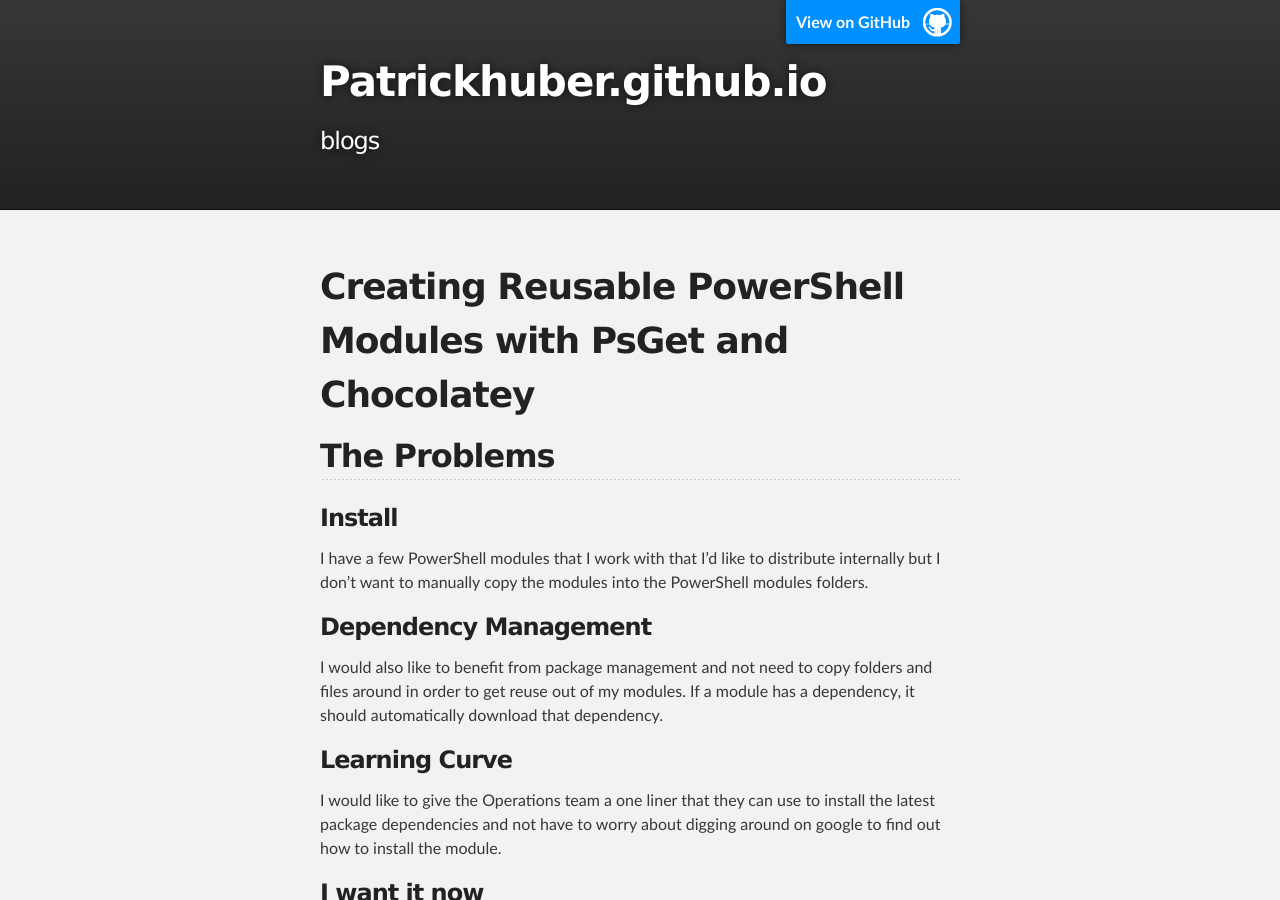
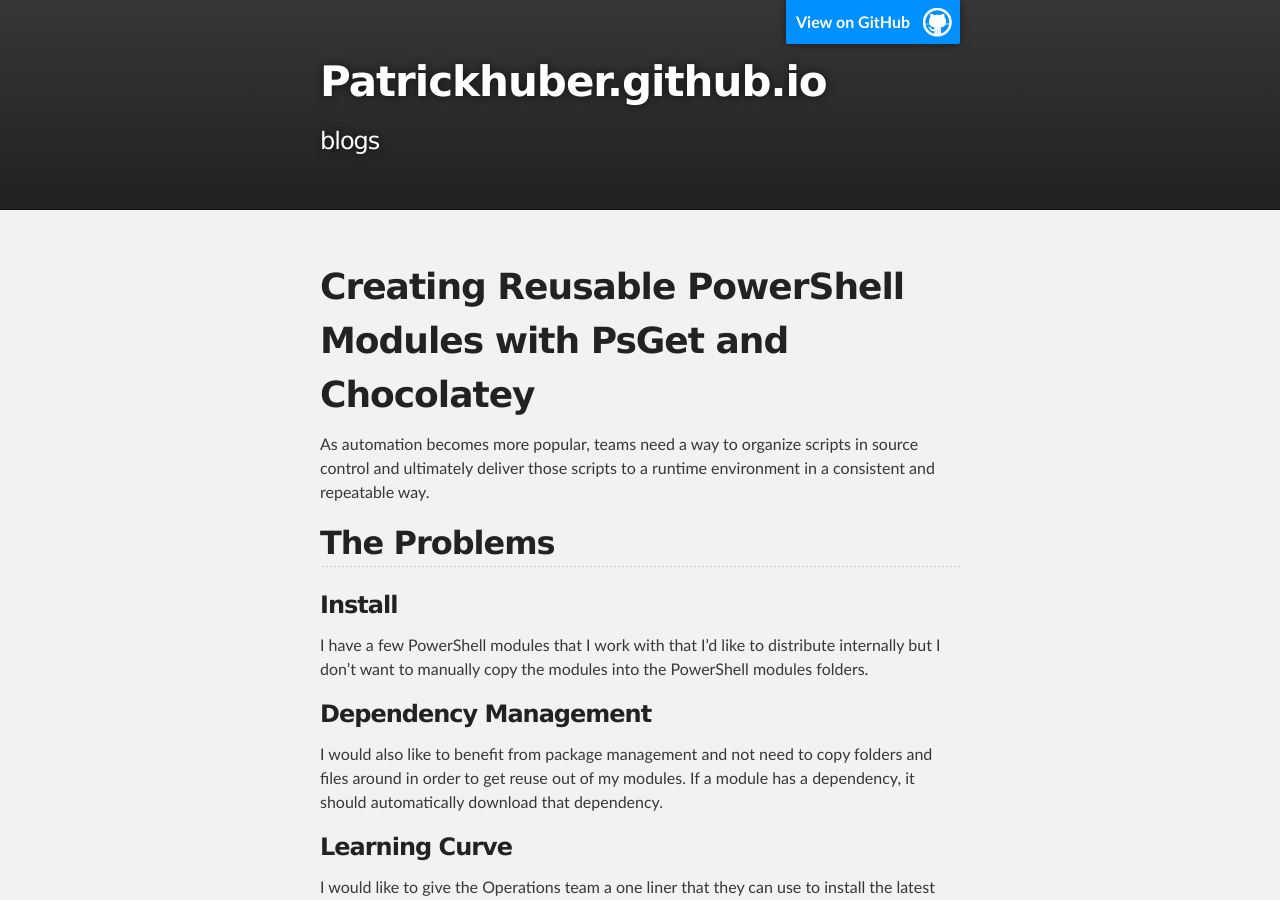
Before and after one commit to patrickhuber/patrickhuber.github.io, a Jekyll site: the page built from _posts/2015-03-17-creating-reusable-powershell-modules-with-psget-and-chocolatey.md, in a window 1280 px wide and 900 px high. Built offline with Jekyll 4.4.1, drawn with Linux system fonts in a browser that asks for light colours; Markdown is read by kramdown in place of the engine named in the settings.

Commit message:
adds overview after title

```diff
--- a/_posts/2015-03-17-creating-reusable-powershell-modules-with-psget-and-chocolatey.md
+++ b/_posts/2015-03-17-creating-reusable-powershell-modules-with-psget-and-chocolatey.md
@@ -3,6 +3,8 @@
 title: Creating Reusable PowerShell Modules with PsGet and Chocolatey
 ---
 # Creating Reusable PowerShell Modules with PsGet and Chocolatey
+
+As automation becomes more popular, teams need a way to organize scripts in source control and ultimately deliver those scripts to a runtime environment in a consistent and repeatable way.
 
 ## The Problems
 
```
